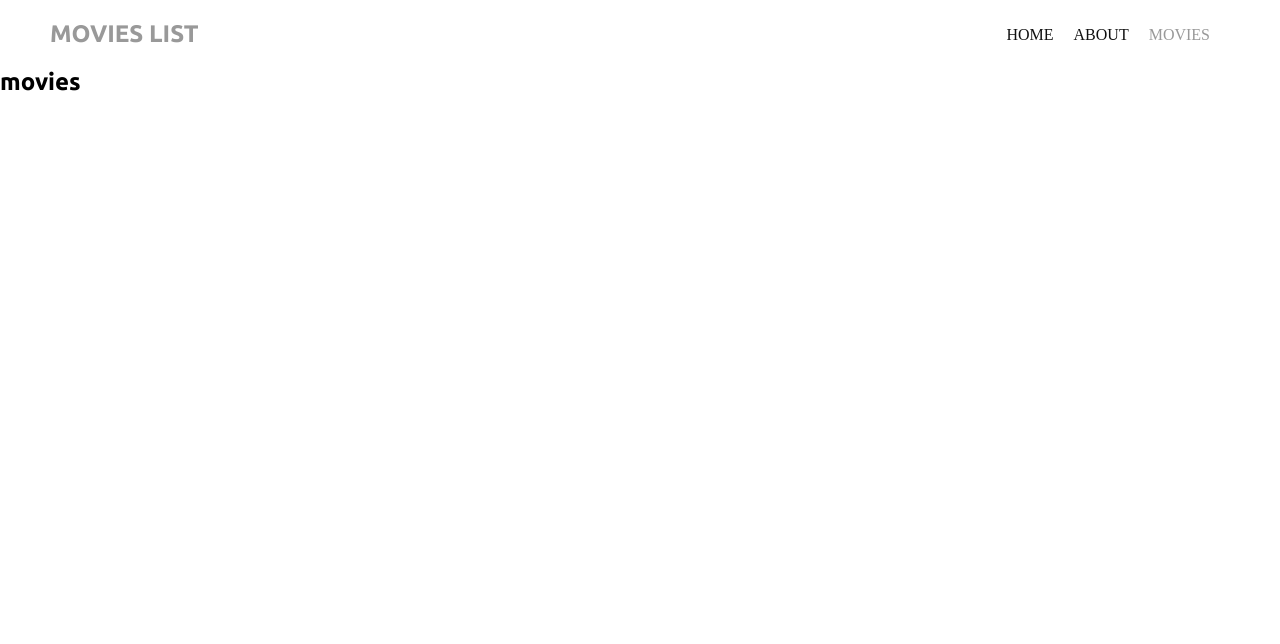
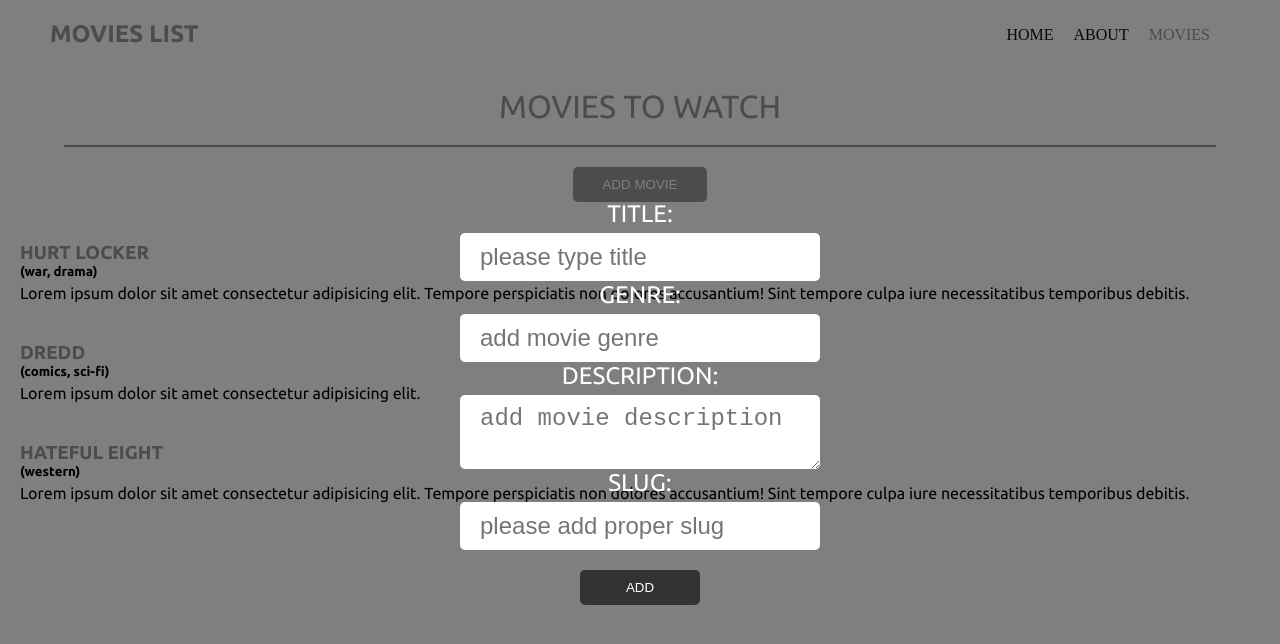
Before and after one commit to danielkuzminski/react_sandbox, a React (Create React App) app: page /movies in a window 1280 px wide. Shown: the top 644 px of the page. Built offline with nearby package versions, Linux system fonts and the light colour scheme; the HTML template or start-up script is replaced by a standard one; a web font is replaced by a local one.

Commit message:
create movie add form, hardcode content to display

```diff
--- a/src/App.js
+++ b/src/App.js
@@ -6,8 +6,16 @@ import Movie from './pages/Movie'
 import Movies from './pages/Movies'
 import NotFound from './pages/NotFound'
 import Navbar from './components/Navbar';
+import { useState } from 'react';
 
 function App() {
+
+  const [movies, setMovies] = useState([
+    {title: "hurt locker", id: 1, genre: "war, drama", slug: "hurt_locker", description: "Lorem ipsum dolor sit amet consectetur adipisicing elit. Tempore perspiciatis non dolores accusantium! Sint tempore culpa iure necessitatibus temporibus debitis."},
+    {title: "dredd", id: 2, genre: "comics, sci-fi", slug: "dredd", description: "Lorem ipsum dolor sit amet consectetur adipisicing elit."},
+    {title: "hateful eight", id: 3, genre: "western", slug: "hateful_eight", description: "Lorem ipsum dolor sit amet consectetur adipisicing elit. Tempore perspiciatis non dolores accusantium! Sint tempore culpa iure necessitatibus temporibus debitis."}
+  ])
+
   return (
     <div className="App">
       <BrowserRouter>
@@ -20,7 +28,7 @@ function App() {
             <About />
           </Route>
           <Route path='/movies'>
-            <Movies />
+            <Movies movies={movies}/>
           </Route>
           <Route path='/movies/:slug'>
             <Movie />
--- /dev/null
+++ b/src/components/MovieAddForm.css
@@ -0,0 +1,54 @@
+.movie-add {
+  width: 100vw;
+  min-height: 100vh;
+  position: absolute;
+  z-index: 10;
+  top: 0;
+  left: 0;
+  background-color: rgba(0,0,0,.5);
+}
+
+.add-form-container {
+  display: block;
+  width: 600px;
+  margin: 200px auto;
+}
+
+.add-form-container label {
+  display: flex;
+  flex-direction: column;
+}
+
+.add-form-container label span {
+  display: block;
+  text-align: center;
+  color: #fff;
+  margin-bottom: 5px;
+  text-transform: uppercase;
+  font-size: 1.5rem;
+}
+
+.add-form-container label input, textarea {
+  width: 60%;
+  justify-self: center;
+  align-self: center;
+  padding: 10px 20px;
+  font-size: 1.5rem;
+  outline: none;
+  border-radius: 5px;
+  border: none;
+}
+
+.btn-send-movie {
+  display: block;
+  width: 20%;
+  padding: 10px 20px;
+  margin: 20px auto;
+  background-color: #333;
+  outline: none;
+  border: none;
+  border-radius: 5px;
+  color: #fff;
+  text-transform: uppercase;
+  cursor: pointer;
+}
--- /dev/null
+++ b/src/components/MovieAddForm.jsx
@@ -0,0 +1,28 @@
+import React from 'react'
+import './MovieAddForm.css'
+
+export default function MovieAddForm() {
+  return (
+    <div className='movie-add'>
+      <form className='add-form-container'>
+        <label>
+          <span>Title: </span>
+          <input type="text" placeholder='please type title'/>
+        </label>
+        <label>
+          <span>Genre: </span>
+          <input type="text" placeholder='add movie genre'/>
+        </label>
+        <label>
+          <span>Description: </span>
+          <textarea placeholder='add movie description'></textarea>
+        </label>
+        <label>
+          <span>Slug: </span>
+          <input type="text" placeholder='please add proper slug'/>
+        </label>
+        <button className='btn-send-movie'>add</button>
+      </form>
+    </div>
+  )
+}
--- a/src/pages/Home.jsx
+++ b/src/pages/Home.jsx
@@ -4,7 +4,7 @@ import './Home.css'
 export default function Home() {
   return (
     <div>
-      <h2>home</h2>
+
     </div>
   )
 }
--- a/src/pages/Movies.css
+++ b/src/pages/Movies.css
@@ -0,0 +1,48 @@
+.movies-header {
+  text-transform: uppercase;
+  color: #999;
+  font-weight: 100;
+  text-align: center;
+  margin: 10px auto;
+  padding: 10px 10px 20px;
+  border-bottom: 2px solid #999;
+  width: 90%;
+}
+
+.btn-add-movie {
+  outline: none;
+  padding: 10px 30px;
+  text-transform: uppercase;
+  border: none;
+  background-color: #999;
+  color: #fff;
+  border-radius: 5px;
+  display: block;
+  margin: 20px auto;
+  cursor: pointer;
+  transition: transform .3s;
+}
+
+.btn-add-movie:hover {
+  box-shadow: 0 0 10px #999;
+}
+
+.btn-add-movie:active {
+  transform: scale(.95);
+}
+
+.movie-container {
+  padding: 20px;
+}
+
+.movie-container h3 {
+  text-transform: uppercase;
+  color: #999;
+}
+
+.movie-container h5 {
+}
+
+.movie-container p {
+  margin-top: 5px;
+}
--- a/src/pages/Movies.jsx
+++ b/src/pages/Movies.jsx
@@ -1,10 +1,20 @@
 import React from 'react'
 import './Movies.css'
+import MovieAddForm from '../components/MovieAddForm'
 
-export default function Movies() {
+export default function Movies({movies}) {
   return (
     <div>
-      <h2>movies</h2>
+      <h1 className='movies-header'>Movies to watch</h1>
+      <button className='btn-add-movie'>Add movie</button>
+      <MovieAddForm />
+      {movies.map((movie) => (
+        <div className='movie-container' key={movie.slug}>
+          <h3>{movie.title}</h3>
+          <h5>({movie.genre})</h5>
+          <p>{movie.description}</p>
+        </div>
+      ))}
     </div>
   )
 }
```
